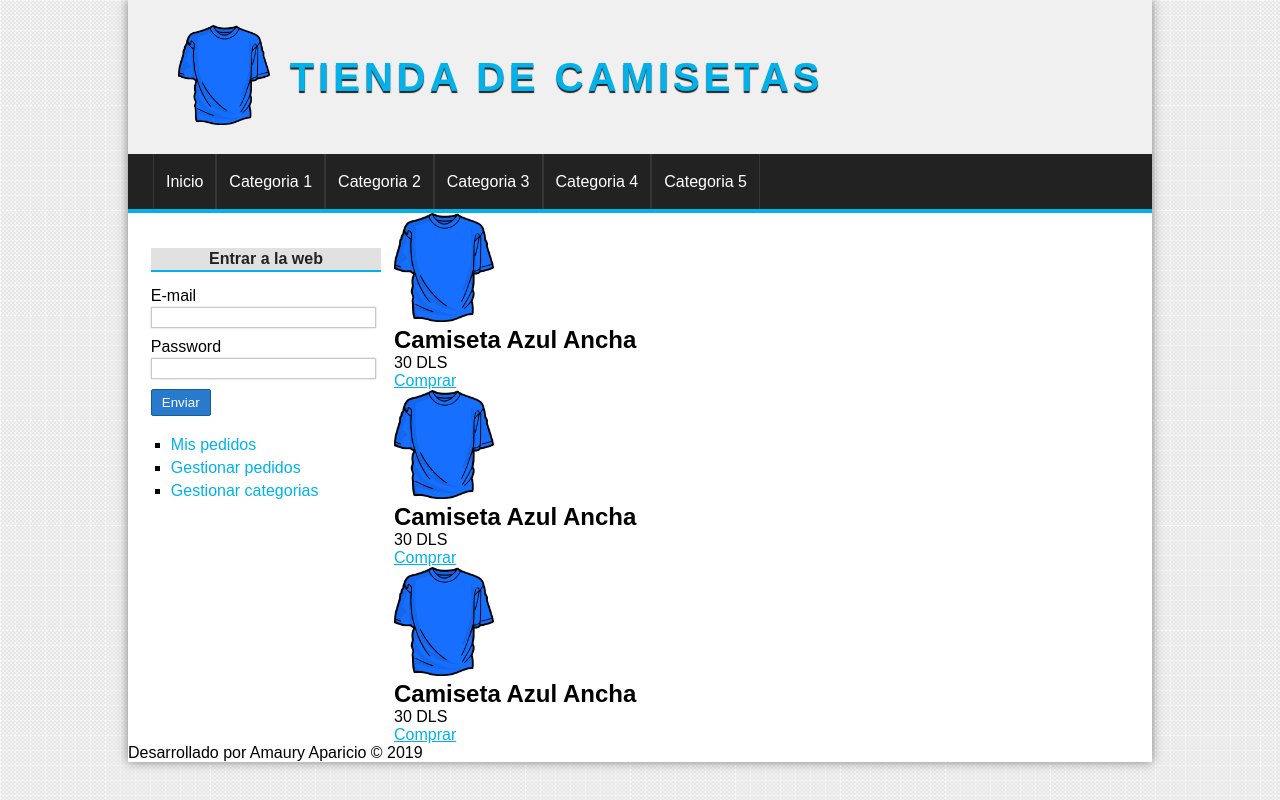
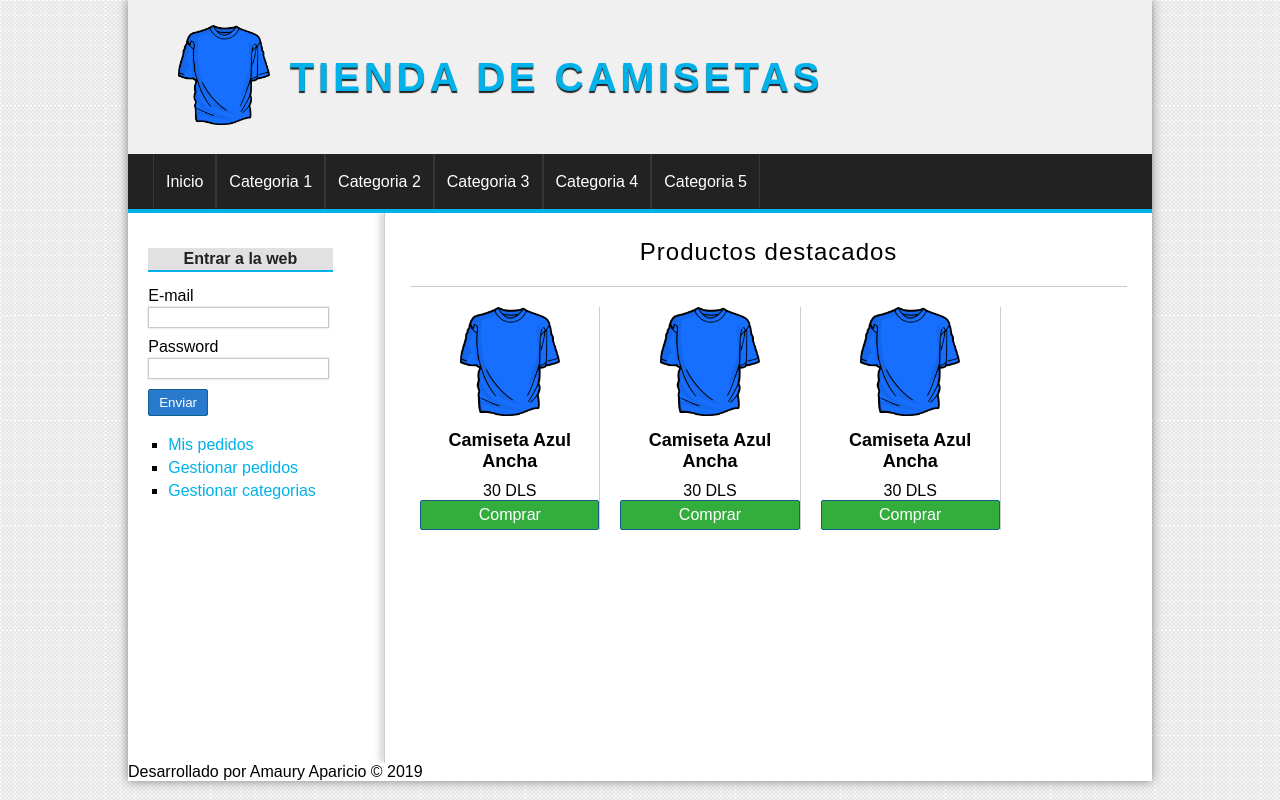
Before and after one commit to AmauryAparicio/Tienda-Virtual, a PHP site: page / in a window 1280 px wide. Run offline with PHP 8.4, Linux system fonts and the light colour scheme.

Commit message:
Dia 3, Dando estilos al contenido principal.

```diff
--- a/assets/css/styles.css
+++ b/assets/css/styles.css
@@ -98,7 +98,7 @@ a:hover{
 
 /* Sider */
 #lateral{
-    width: 25%;
+    width: 20%;
     min-height: 500px;
     float: left;
     margin-top: 20px;
@@ -153,7 +153,7 @@ input[type="text"]:focus, input[type="password"]:focus, input[type="email"]:focu
     border: 1px solid #1579b5;
     color: black;
 }
-input[type="submit"], input[type="button"], button{
+input[type="submit"], input[type="button"], button, .button{
     display: block;
     border-radius: 2px;
     width: auto;
@@ -163,12 +163,51 @@ input[type="submit"], input[type="button"], button{
     border: 1px solid #11608e;
     cursor: pointer;
 }
+.button{
+    background: #33ae3d;
+    text-decoration: none;
+}
 label, input[type="submit"], input[type="button"], button{
     display: block;
     margin-top: 10px;
 }
 
+/* Central */
+#central{
+    width: 70%;
+    min-height: 500px;
+    float: right;
+    border-left: 1px solid #ccc;
+    box-shadow: -5px -1px 5px #ddd;
+    padding: 25px;
+}
+#central h1{
+    font-size: 24px;
+    font-weight: normal;
+    letter-spacing: 1px;
+    text-align: center;
+    border-bottom: 1px solid #ccc;
+    margin-bottom: 20px;
+    padding: 20px;
+    padding-top: 0;
+}
+
+
+
 /* Productos */
+.product{
+    width: 25%;
+    border-right: 1px solid #ccc;
+    float: left;
+    margin-left: 10px;
+    margin-right: 10px;
+    text-align: center;
+}
+.product h2{
+    font-size: 18px;
+    margin-bottom: 10px;
+}
 .product img{
     width: 100px;
+    margin-bottom: 10px;
 }
--- a/index.php
+++ b/index.php
@@ -70,25 +70,26 @@
 
             <!-- Content -->
             <div id="central">
+                <h1>Productos destacados</h1>
                 <div class="product">
                     <img src="assets/img/camiseta.png">
                     <h2>Camiseta Azul Ancha</h2>
                     <p>30 DLS</p>
-                    <a href="#">Comprar</a>
+                    <a href="#" class="button">Comprar</a>
                 </div>
 
                 <div class="product">
                         <img src="assets/img/camiseta.png">
                         <h2>Camiseta Azul Ancha</h2>
                         <p>30 DLS</p>
-                        <a href="#">Comprar</a>
+                        <a href="#" class="button">Comprar</a>
                     </div>
 
                     <div class="product">
                             <img src="assets/img/camiseta.png">
                             <h2>Camiseta Azul Ancha</h2>
                             <p>30 DLS</p>
-                            <a href="#">Comprar</a>
+                            <a href="#" class="button">Comprar</a>
                         </div>
             </div>
         </div>
```
